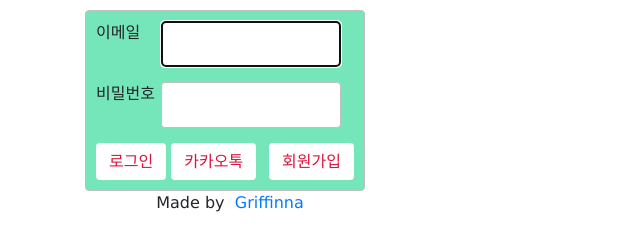
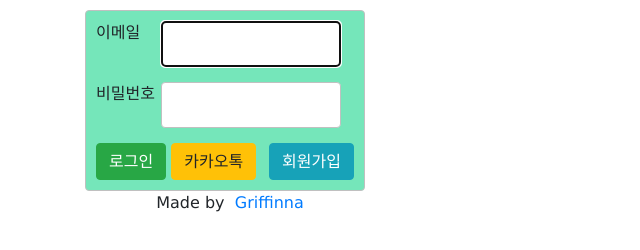
Before and after one commit to griffinna/nodebird, a website: page views/layout.html in a window 1280 px wide. Shown: the whole page, without its empty margins (0-640 px from the left). Drawn offline with nearby package versions, Linux system fonts and the light colour scheme; files that its build step writes are made by us from their sources.

Commit message:
Add: 레이아웃 버튼 style

```diff
--- a/views/layout.html
+++ b/views/layout.html
@@ -36,9 +36,9 @@
               <label for="password">비밀번호</label>
               <input id="password" type="password" name="password" required>
             </div>
-            <a id="join" href="/join" class="btn">회원가입</a>
-            <button id="login" type="submit" class="btn">로그인</button>
-            <a id="kakao" href="/auth/kakao" class="btn">카카오톡</a>
+            <a id="join" href="/join" class="btn btn-info">회원가입</a>
+            <button id="login" type="submit" class="btn btn-success">로그인</button>
+            <a id="kakao" href="/auth/kakao" class="btn btn-warning">카카오톡</a>
           </form>
         {% endif %}
         </div>
```
